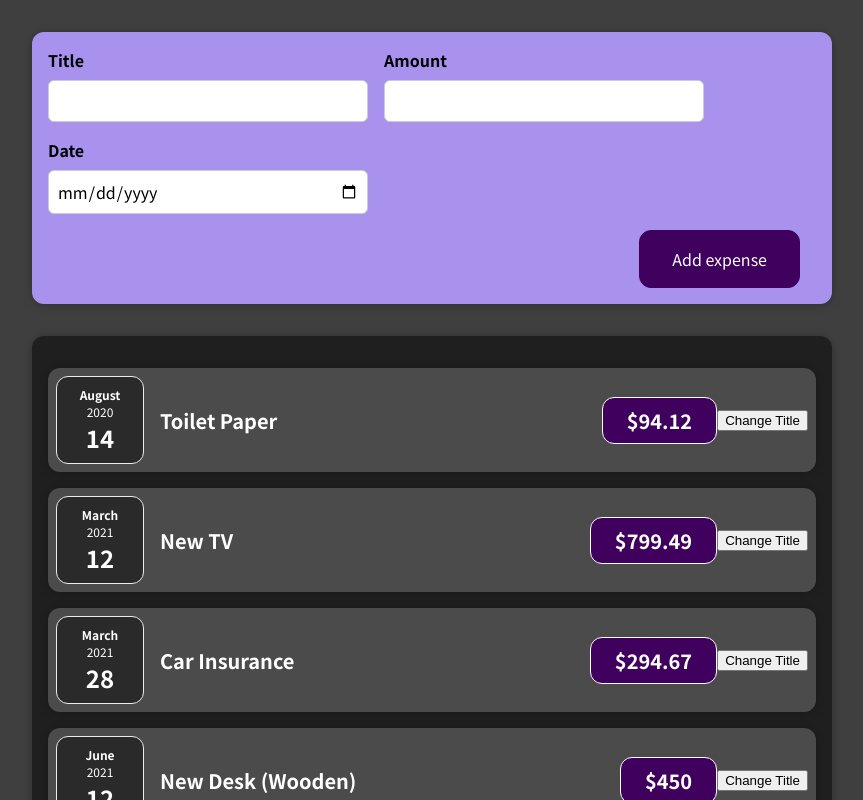
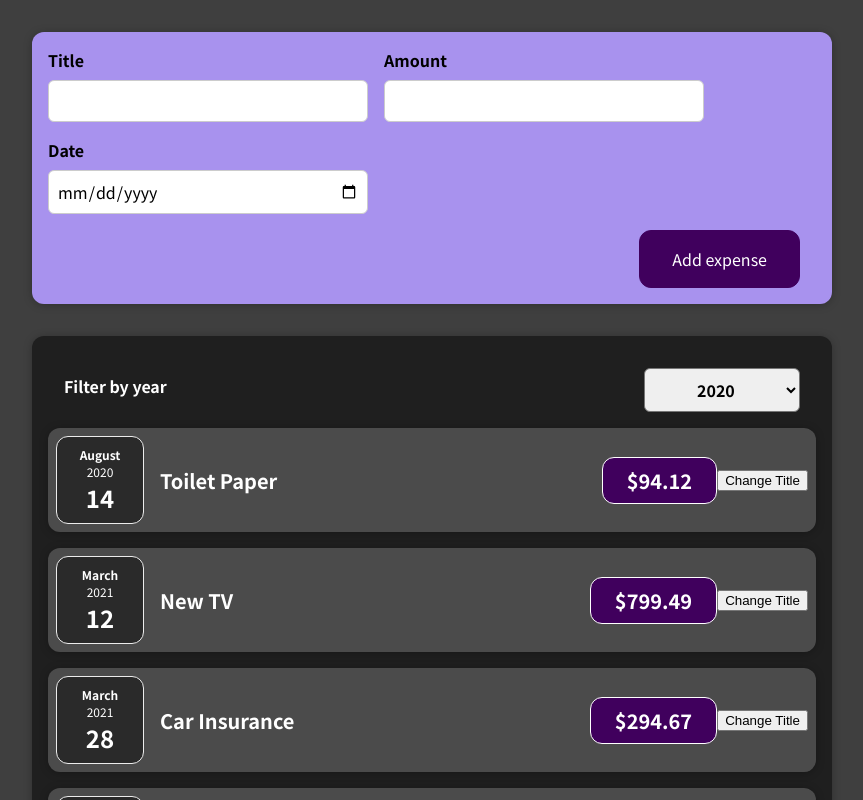
Before and after one commit to whatifwecode/01-starting-setup, a React (Create React App) app: page / in a window 1280 px wide. Shown: the top 800 px of the page, without its empty margins (208-1071 px from the left). Built offline with nearby package versions, Linux system fonts and the light colour scheme.

Commit message:
ExpensesFilter

```diff
--- a/src/App.js
+++ b/src/App.js
@@ -23,9 +23,14 @@
     },
   ];
 
+  const addExpenseHandler = expense => {
+    console.log('app.js')
+    console.log(expense)
+  }
+
   return (
     <div>
-      <NewExpense />
+      <NewExpense onAddExpense = {addExpenseHandler}/>
       <Expenses items={expenses} />
     </div>
   );
--- a/src/components/Expenses/Expenses.js
+++ b/src/components/Expenses/Expenses.js
@@ -1,10 +1,18 @@
+import {useState} from "react";
 import ExpenseItem from "./ExpenseItem";
 import "./Expenses.css";
 import Card from "../UI/Card";
+import ExpensesFilter from "./ExpensesFilter";
 
 function Expenses(props) {
+    const [filteredYear, setFilteredYear] = useState('2020')
+    const filterChangeHandler = selectedYear => {
+        setFilteredYear(selectedYear)
+    }
   return (
+      <div>
         <Card className="expenses">
+            <ExpensesFilter selected={filteredYear} onChangeFilter = {filterChangeHandler}/>
             <ExpenseItem
             title={props.items[0].title}
             amount={props.items[0].amount}
@@ -26,6 +34,7 @@
             date={props.items[3].date}
             />
         </Card>
+      </div>
   );
 }
 
--- /dev/null
+++ b/src/components/Expenses/ExpensesFilter.css
@@ -0,0 +1,24 @@
+.expenses-filter {
+    color: white;
+    padding: 0 1rem;
+}
+
+.expenses-filter__control {
+    display: flex;
+    width: 100%;
+    align-items: center;
+    justify-content: space-between;
+    margin: 1rem 0;
+}
+
+.expenses-filter label {
+    font-weight: bold;
+    margin-bottom: 0.5rem;
+}
+
+.expenses-filter select {
+    font: inherit;
+    padding: 0.5rem 3rem;
+    font-weight: bold;
+    border-radius: 6px;
+}
--- /dev/null
+++ b/src/components/Expenses/ExpensesFilter.js
@@ -0,0 +1,22 @@
+import './ExpensesFilter.css';
+
+const ExpensesFilter = (props) => {
+    const dropdownChangeHandler = (event) => {
+        props.onChangeFilter(event.target.value)
+    };
+    return (
+        <div className='expenses-filter'>
+            <div className='expenses-filter__control'>
+                <label>Filter by year</label>
+                <select value={props.selected} onChange={dropdownChangeHandler}>
+                    <option value='2022'>2022</option>
+                    <option value='2021'>2021</option>
+                    <option value='2020'>2020</option>
+                    <option value='2019'>2019</option>
+                </select>
+            </div>
+        </div>
+    );
+};
+
+export default ExpensesFilter;
--- a/src/components/NewExpense/NewExpense.js
+++ b/src/components/NewExpense/NewExpense.js
@@ -1,13 +1,13 @@
 import "./NewExpense.css"
 import ExpenseForm from "./ExpenseForm";
 
-function NewExpense () {
+function NewExpense (props) {
     const saveExpenseDataHandler = (enteredExpenseData) => {
         const expenseData = {
             ...enteredExpenseData,
             id: Math.random().toString()
         }
-        console.log(expenseData)
+        props.onAddExpense(expenseData)
     }
 
         return (
```
Also changed, not shown: 2 other files (tests, documents, lock files or other folders). Lines whose indentation alone changed are shown as unchanged.
